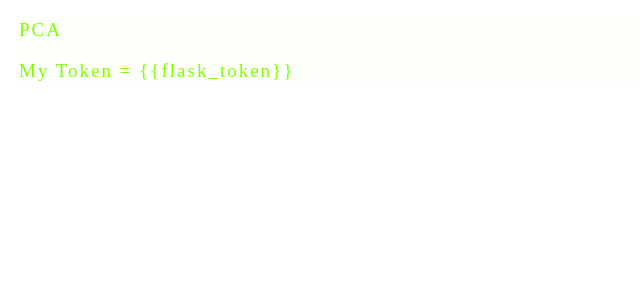
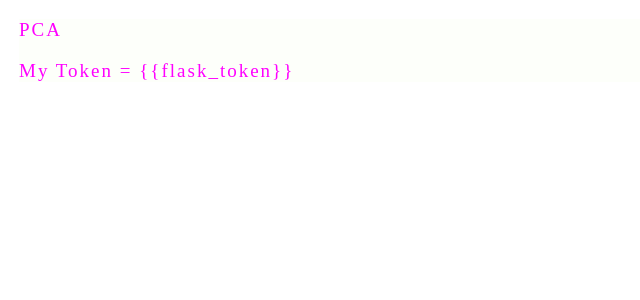
Before and after one commit to vinceparis95/pca, a React app in the folder frontend/: page / in a window 1280 px wide. Shown: the top 300 px of the page, without its empty margins (0-640 px from the left). Built offline with nearby package versions, Linux system fonts and the light colour scheme.

Commit message:
toggle test

```diff
--- a/frontend/src/App.js
+++ b/frontend/src/App.js
@@ -3,7 +3,7 @@ import './App.css';
 
 function App() {
   return (
-    <div className="App" style={{color:'chartreuse'}}>
+    <div className="App" style={{color:'magenta'}}>
     PCA
     <p>My Token = {window.token}</p>
 
```
